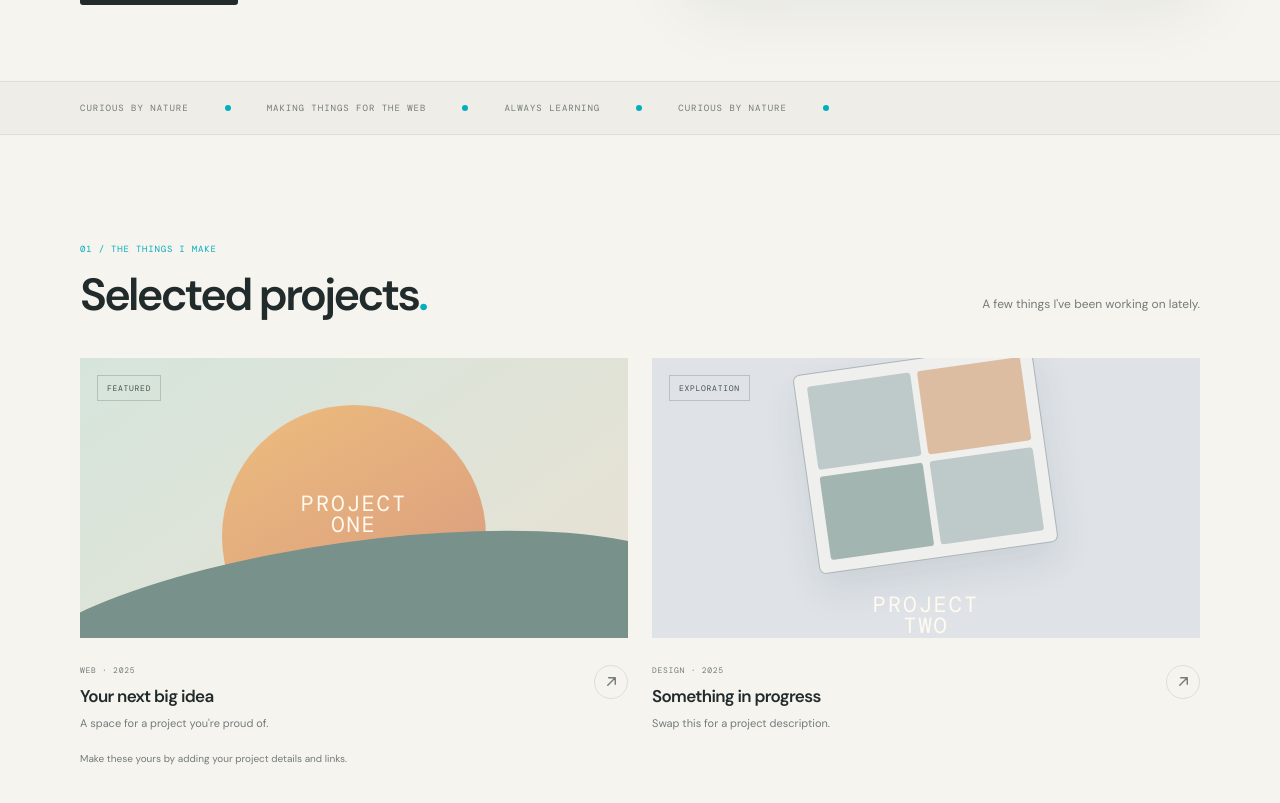
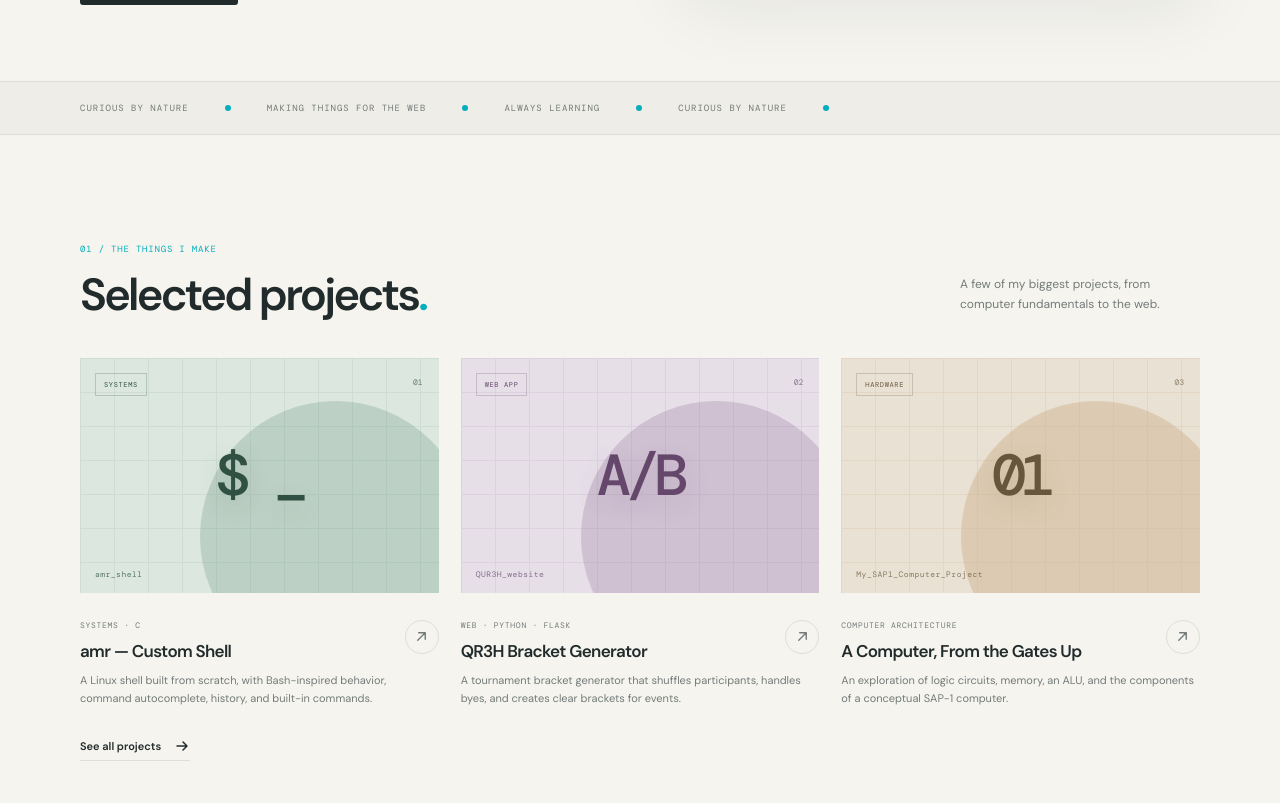
Before and after one commit to iAymanAli/site_portfolio, a React (Vite) app: page / in a window 1280 px wide. Shown: the part 597-1400 px from the top of the page. Built offline with nearby package versions, Linux system fonts and the light colour scheme.

Commit message:
added a page for projects

```diff
--- a/src/App.css
+++ b/src/App.css
@@ -368,7 +368,9 @@
   font-size: 9px;
 }
 
+.section-heading h1,
 .section-heading h2,
+.repo-layout h1,
 .repo-layout h2 {
   margin: 0;
   font-size: clamp(32px, 4vw, 45px);
@@ -387,110 +389,173 @@
 
 .project-grid {
   display: grid;
-  grid-template-columns: 1fr 1fr;
-  gap: 24px;
+  grid-template-columns: repeat(3, minmax(0, 1fr));
+  gap: 34px 22px;
 }
 
 .project-card {
+  display: block;
   min-width: 0;
+  color: inherit;
+  text-decoration: none;
 }
 
 .project-visual {
   position: relative;
   display: grid;
-  min-height: 280px;
+  min-height: 235px;
   overflow: hidden;
   place-items: center;
-  background: #dfe8df;
+  background: var(--visual-bg);
+  isolation: isolate;
+  transition: transform 200ms ease;
 }
 
-.visual-sunrise {
-  background: linear-gradient(145deg, #d6e5dc 0%, #e8e1d3 100%);
+.project-visual::before,
+.project-visual::after {
+  position: absolute;
+  z-index: -1;
+  content: '';
 }
 
-.visual-grid {
-  background: #dfe3e8;
+.project-visual::before {
+  right: -9%;
+  bottom: -34%;
+  width: 75%;
+  aspect-ratio: 1;
+  border: 1px solid var(--visual-accent);
+  border-radius: 50%;
+  background: var(--visual-accent);
+  opacity: 0.3;
 }
 
-[data-theme='dark'] .visual-sunrise {
-  background: linear-gradient(145deg, #31423f 0%, #4a433a 100%);
+.project-visual::after {
+  inset: 0;
+  background-image:
+    linear-gradient(var(--visual-accent) 1px, transparent 1px),
+    linear-gradient(90deg, var(--visual-accent) 1px, transparent 1px);
+  background-size: 34px 34px;
+  opacity: 0.13;
 }
 
-[data-theme='dark'] .visual-grid {
-  background: #303b44;
+.visual-shell {
+  --visual-bg: #dce8df;
+  --visual-accent: #789a8b;
+  --visual-ink: #315044;
+}
+
+.visual-computer {
+  --visual-bg: #e9e1d3;
+  --visual-accent: #bf9b69;
+  --visual-ink: #67553c;
+}
+
+.visual-algorithms {
+  --visual-bg: #dce3e9;
+  --visual-accent: #7892a6;
+  --visual-ink: #39576d;
+}
+
+.visual-brackets {
+  --visual-bg: #e6dfe8;
+  --visual-accent: #9c7aa2;
+  --visual-ink: #64476a;
+}
+
+.visual-expense {
+  --visual-bg: #dce8e4;
+  --visual-accent: #648e83;
+  --visual-ink: #365e53;
+}
+
+.visual-todo {
+  --visual-bg: #e1e3d8;
+  --visual-accent: #8d9872;
+  --visual-ink: #505b3c;
+}
+
+[data-theme='dark'] .visual-shell {
+  --visual-bg: #2a3b36;
+  --visual-accent: #6ea390;
+  --visual-ink: #b7d5c7;
+}
+
+[data-theme='dark'] .visual-computer {
+  --visual-bg: #40382d;
+  --visual-accent: #c39b60;
+  --visual-ink: #ead2aa;
+}
+
+[data-theme='dark'] .visual-algorithms {
+  --visual-bg: #2c3944;
+  --visual-accent: #779cb5;
+  --visual-ink: #c0d8e6;
+}
+
+[data-theme='dark'] .visual-brackets {
+  --visual-bg: #3a303c;
+  --visual-accent: #ad82b5;
+  --visual-ink: #e1c4e6;
+}
+
+[data-theme='dark'] .visual-expense {
+  --visual-bg: #293b37;
+  --visual-accent: #6eaa9b;
+  --visual-ink: #c0e0d6;
+}
+
+[data-theme='dark'] .visual-todo {
+  --visual-bg: #383b30;
+  --visual-accent: #a1ae7d;
+  --visual-ink: #dae3c1;
 }
 
 .visual-tag {
   position: absolute;
-  top: 17px;
-  left: 17px;
-  padding: 7px 9px;
-  border: 1px solid rgba(30, 50, 48, 0.2);
-  color: #42514d;
-  font-size: 8px;
+  top: 15px;
+  left: 15px;
+  padding: 6px 8px;
+  border: 1px solid color-mix(in srgb, var(--visual-ink) 24%, transparent);
+  color: var(--visual-ink);
+  font-size: 7px;
 }
 
-[data-theme='dark'] .visual-tag {
-  border-color: rgba(235, 242, 235, 0.25);
-  color: #e0e8e2;
+.visual-index {
+  position: absolute;
+  top: 19px;
+  right: 16px;
+  color: var(--visual-ink);
+  font-family: 'DM Mono', 'SFMono-Regular', Consolas, monospace;
+  font-size: 8px;
+  opacity: 0.7;
 }
 
-.sun-shape {
-  position: absolute;
-  top: 17%;
-  width: 48%;
-  aspect-ratio: 1;
-  border-radius: 50%;
-  background: linear-gradient(150deg, #efb873, #d58e76);
-  opacity: 0.9;
-}
-
-.visual-horizon {
-  position: absolute;
-  right: -15%;
-  bottom: -34%;
-  left: -15%;
-  height: 68%;
-  border-radius: 50% 50% 0 0;
-  background: #78918a;
-  transform: rotate(-8deg);
+.visual-symbol {
+  color: var(--visual-ink);
+  font-family: 'DM Mono', 'SFMono-Regular', Consolas, monospace;
+  font-size: clamp(38px, 5vw, 58px);
+  font-weight: 500;
+  letter-spacing: -0.1em;
+  text-shadow: 0 8px 26px color-mix(in srgb, var(--visual-ink) 15%, transparent);
 }
 
 .visual-word {
-  position: relative;
-  z-index: 1;
-  margin-top: 34px;
-  color: #fffaf0;
-  font-size: 22px;
-  line-height: 0.95;
-  text-align: center;
+  position: absolute;
+  bottom: 14px;
+  left: 15px;
+  max-width: calc(100% - 30px);
+  overflow: hidden;
+  color: var(--visual-ink);
+  font-family: 'DM Mono', 'SFMono-Regular', Consolas, monospace;
+  font-size: 8px;
+  letter-spacing: 0.06em;
+  opacity: 0.75;
+  text-overflow: ellipsis;
+  white-space: nowrap;
 }
 
-.grid-window {
-  display: grid;
-  width: 44%;
-  aspect-ratio: 1.2;
-  grid-template-columns: 1fr 1fr;
-  gap: 7px;
-  padding: 12px;
-  border: 1px solid rgba(54, 72, 81, 0.35);
-  border-radius: 7px;
-  background: rgba(248, 248, 242, 0.65);
-  box-shadow: 0 18px 36px rgba(43, 61, 71, 0.1);
-  transform: rotate(-8deg);
-}
-
-.grid-window span {
-  border-radius: 3px;
-  background: rgba(76, 110, 115, 0.3);
-}
-
-.grid-window span:nth-child(2) {
-  background: rgba(208, 155, 112, 0.6);
-}
-
-.grid-window span:nth-child(3) {
-  background: rgba(115, 145, 139, 0.62);
+.project-card:hover .project-visual {
+  transform: translateY(-3px);
 }
 
 .project-info {
@@ -522,6 +587,11 @@
   color: var(--muted);
 }
 
+.project-card:hover .project-arrow {
+  border-color: var(--accent);
+  color: var(--accent);
+}
+
 .project-arrow svg {
   width: 15px;
   stroke: currentColor;
@@ -538,6 +608,39 @@
 
 .project-note {
   margin: 9px 0 0;
+  line-height: 1.7;
+}
+
+.projects-more {
+  margin-top: 30px;
+}
+
+.page-section,
+.about-page,
+.repo-page {
+  min-height: 68vh;
+}
+
+.about-page,
+.repo-page {
+  display: grid;
+  align-items: center;
+}
+
+.wallet-symbol {
+  display: grid;
+  width: 68px;
+  height: 68px;
+  place-items: center;
+}
+
+.wallet-symbol svg {
+  width: 100%;
+  height: 100%;
+  stroke: currentColor;
+  stroke-linecap: round;
+  stroke-linejoin: round;
+  stroke-width: 2;
 }
 
 .edit-hint {
@@ -585,6 +688,7 @@
   max-width: 520px;
 }
 
+.about-copy h1,
 .about-copy h2 {
   margin: 0;
   font-size: clamp(30px, 4vw, 44px);
@@ -617,6 +721,14 @@
   align-items: center;
   gap: 20px;
   border-bottom: 1px solid var(--line);
+  color: inherit;
+  text-decoration: none;
+  transition: color 180ms ease;
+}
+
+.account-row:hover h3,
+.account-row:hover .account-placeholder {
+  color: var(--accent);
 }
 
 .account-number {
@@ -655,6 +767,7 @@
   gap: 60px;
 }
 
+.repo-layout h1,
 .repo-layout h2 {
   font-size: clamp(30px, 3.8vw, 42px);
   line-height: 1.2;
@@ -668,6 +781,14 @@
   padding: 23px;
   border: 1px solid var(--line);
   background: var(--page);
+  color: inherit;
+  text-decoration: none;
+  transition: border-color 180ms ease, transform 180ms ease;
+}
+
+.repo-card:hover {
+  transform: translateY(-2px);
+  border-color: var(--accent);
 }
 
 .repo-icon {
@@ -788,6 +909,10 @@
     min-height: 350px;
   }
 
+  .project-grid {
+    grid-template-columns: repeat(2, minmax(0, 1fr));
+  }
+
   .content-section {
     padding-block: 78px;
   }
--- a/src/App.jsx
+++ b/src/App.jsx
@@ -1,8 +1,92 @@
-import { useState } from 'react'
+import { useEffect, useState } from 'react'
+import {
+  BrowserRouter,
+  Link,
+  NavLink,
+  Navigate,
+  Route,
+  Routes,
+  useLocation,
+} from 'react-router'
 import './App.css'
 import logo from './assets/logo.png'
 
-const sections = ['Home', 'Projects', 'About', 'Accounts', 'Repo']
+const navigation = [
+  { label: 'Home', to: '/' },
+  { label: 'Projects', to: '/projects' },
+  { label: 'About', to: '/about' },
+  { label: 'Accounts', to: '/accounts' },
+  { label: 'Repo', to: '/repo' },
+]
+
+const projects = [
+  {
+    name: 'amr — Custom Shell',
+    category: 'SYSTEMS · C',
+    description:
+      'A Linux shell built from scratch, with Bash-inspired behavior, command autocomplete, history, and built-in commands.',
+    repository: 'amr_shell',
+    url: 'https://github.com/iAymanAli/amr_shell',
+    tag: 'SYSTEMS',
+    mark: '$ _',
+    visual: 'visual-shell',
+  },
+  {
+    name: 'QR3H Bracket Generator',
+    category: 'WEB · PYTHON · FLASK',
+    description:
+      'A tournament bracket generator that shuffles participants, handles byes, and creates clear brackets for events.',
+    repository: 'QUR3H_website',
+    url: 'https://github.com/iAymanAli/QUR3H_website',
+    tag: 'WEB APP',
+    mark: 'A/B',
+    visual: 'visual-brackets',
+  },
+  {
+    name: 'A Computer, From the Gates Up',
+    category: 'COMPUTER ARCHITECTURE',
+    description:
+      'An exploration of logic circuits, memory, an ALU, and the components of a conceptual SAP-1 computer.',
+    repository: 'My_SAP1_Computer_Project',
+    url: 'https://github.com/iAymanAli/My_SAP1_Computer_Project',
+    tag: 'HARDWARE',
+    mark: '01',
+    visual: 'visual-computer',
+  },
+  {
+    name: 'Algorithms & Data Structures',
+    category: 'FOUNDATIONS · C',
+    description:
+      'Search and sort algorithms, linked lists, stacks, queues, and hash tables implemented to understand how they work under the hood.',
+    repository: 'Algorithms_and_Data_structures',
+    url: 'https://github.com/iAymanAli/Algorithms_and_Data_structures',
+    tag: 'LEARNING',
+    mark: '{ }',
+    visual: 'visual-algorithms',
+  },
+  {
+    name: 'Expense Tracker',
+    category: 'PYTHON · CLI',
+    description:
+      'A command-line finance tracker for recording transactions, setting budgets, reviewing reports, and visualizing spending.',
+    repository: 'Expense_Tracker',
+    url: 'https://github.com/iAymanAli/Expense_Tracker',
+    tag: 'CS50 PYTHON',
+    mark: 'wallet',
+    visual: 'visual-expense',
+  },
+  {
+    name: 'Command-line To-do List',
+    category: 'PYTHON · CLI',
+    description:
+      'A lightweight task-list program created while learning Python fundamentals.',
+    repository: 'Ayman_to_do_list_program',
+    url: 'https://github.com/iAymanAli/Ayman_to_do_list_program',
+    tag: 'PYTHON',
+    mark: '✓',
+    visual: 'visual-todo',
+  },
+]
 
 function ArrowIcon({ diagonal = false }) {
   return diagonal ? (
@@ -29,50 +113,50 @@ function ThemeIcon({ isDark }) {
   )
 }
 
-function App() {
-  const [theme, setTheme] = useState(
-    () => window.localStorage.getItem('portfolio-theme') || 'light',
+function WalletIcon() {
+  return (
+    <svg aria-hidden="true" viewBox="0 0 64 64" fill="none">
+      <path d="M12 19.5h35a5 5 0 0 1 5 5v25a5 5 0 0 1-5 5H17a7 7 0 0 1-7-7v-25a3 3 0 0 1 3-3Z" />
+      <path d="M12 19.5 44 12a5 5 0 0 1 6 3.7l.8 3.8M10 28h42" />
+      <path d="M42 37h13v11H42a5.5 5.5 0 0 1 0-11Z" />
+      <circle cx="44" cy="42.5" r="1" />
+    </svg>
   )
-  const isDark = theme === 'dark'
-
-  function toggleTheme() {
-    const nextTheme = isDark ? 'light' : 'dark'
-    window.localStorage.setItem('portfolio-theme', nextTheme)
-    setTheme(nextTheme)
 }
 
+function ProjectCard({ project, index }) {
   return (
-    <div className="site-shell" data-theme={theme}>
-      <header className="site-header">
-        <a className="brand" href="#home" aria-label="Ayman Ali, home">
-          <img src={logo} alt="" />
-          <span>Ayman Ali</span>
+    <a
+      aria-label={`${project.name} on GitHub`}
+      className="project-card"
+      href={project.url}
+      rel="noreferrer"
+      target="_blank"
+    >
+      <div className={`project-visual ${project.visual}`}>
+        <span className="visual-tag">{project.tag}</span>
+        <span className="visual-index">{String(index + 1).padStart(2, '0')}</span>
+        <span aria-hidden="true" className={`visual-symbol${project.mark === 'wallet' ? ' wallet-symbol' : ''}`}>
+          {project.mark === 'wallet' ? <WalletIcon /> : project.mark}
+        </span>
+        <span className="visual-word">{project.repository}</span>
+      </div>
+      <div className="project-info">
+        <div>
+          <span className="project-type">{project.category}</span>
+          <h3>{project.name}</h3>
+        </div>
+        <span className="project-arrow" aria-hidden="true"><ArrowIcon diagonal /></span>
+      </div>
+      <p className="project-note">{project.description}</p>
     </a>
+  )
+}
 
-        <nav className="main-nav" aria-label="Main navigation">
-          {sections.map((section) => (
-            <a
-              className={section === 'Home' ? 'nav-link active' : 'nav-link'}
-              href={`#${section.toLowerCase()}`}
-              key={section}
-            >
-              {section}
-            </a>
-          ))}
-        </nav>
-
-        <button
-          aria-label={`Switch to ${isDark ? 'light' : 'dark'} mode`}
-          className="theme-toggle"
-          onClick={toggleTheme}
-          type="button"
-        >
-          <ThemeIcon isDark={isDark} />
-        </button>
-      </header>
-
-      <main>
-        <section className="hero section-wrap" id="home">
+function HomePage() {
+  return (
+    <>
+      <section className="hero section-wrap">
         <div className="hero-copy">
           <div className="eyebrow"><span className="status-dot" /> AVAILABLE FOR WHAT&apos;S NEXT</div>
           <h1>
@@ -87,9 +171,9 @@ function App() {
             place for the things I make, the things I learn, and what I&apos;m
             exploring next.
           </p>
-            <a className="primary-link" href="#projects">
+          <Link className="primary-link" to="/projects">
             Explore my work <ArrowIcon />
-            </a>
+          </Link>
         </div>
 
         <div className="hero-art" aria-label="Ayman Ali logo">
@@ -114,107 +198,112 @@ function App() {
         </div>
       </div>
 
-        <section className="content-section section-wrap" id="projects">
+      <section className="content-section section-wrap">
         <div className="section-heading">
           <div>
             <span className="section-kicker">01 / THE THINGS I MAKE</span>
             <h2>Selected projects<span className="accent">.</span></h2>
           </div>
-            <p>A few things I&apos;ve been working on lately.</p>
+          <p>A few of my biggest projects, from computer fundamentals to the web.</p>
         </div>
+        <div className="project-grid">
+          {projects.slice(0, 3).map((project, index) => (
+            <ProjectCard index={index} key={project.repository} project={project} />
+          ))}
+        </div>
+        <Link className="text-link projects-more" to="/projects">
+          See all projects <ArrowIcon />
+        </Link>
+      </section>
+    </>
+  )
+}
 
+function ProjectsPage() {
+  return (
+    <section className="content-section section-wrap page-section">
+      <div className="section-heading">
+        <div>
+          <span className="section-kicker">01 / THE THINGS I MAKE</span>
+          <h1>Selected projects<span className="accent">.</span></h1>
+        </div>
+        <p>Projects and experiments in systems, computer science, and the web.</p>
+      </div>
       <div className="project-grid">
-            <article className="project-card project-featured">
-              <div className="project-visual visual-sunrise">
-                <span className="visual-tag">FEATURED</span>
-                <div className="sun-shape" />
-                <div className="visual-horizon" />
-                <span className="visual-word">PROJECT<br />ONE</span>
+        {projects.map((project, index) => (
+          <ProjectCard index={index} key={project.repository} project={project} />
+        ))}
       </div>
-              <div className="project-info">
-                <div>
-                  <span className="project-type">WEB · 2025</span>
-                  <h3>Your next big idea</h3>
-                </div>
-                <span className="project-arrow" aria-hidden="true"><ArrowIcon diagonal /></span>
-              </div>
-              <p className="project-note">A space for a project you&apos;re proud of.</p>
-            </article>
+    </section>
+  )
+}
 
-            <article className="project-card">
-              <div className="project-visual visual-grid">
-                <span className="visual-tag">EXPLORATION</span>
-                <div className="grid-window">
-                  <span /><span /><span /><span />
-                </div>
-                <span className="visual-word">PROJECT<br />TWO</span>
-              </div>
-              <div className="project-info">
-                <div>
-                  <span className="project-type">DESIGN · 2025</span>
-                  <h3>Something in progress</h3>
-                </div>
-                <span className="project-arrow" aria-hidden="true"><ArrowIcon diagonal /></span>
-              </div>
-              <p className="project-note">Swap this for a project description.</p>
-            </article>
-          </div>
-          <p className="edit-hint">Make these yours by adding your project details and links.</p>
-        </section>
-
-        <section className="about-section" id="about">
+function AboutPage() {
+  return (
+    <section className="about-section about-page">
       <div className="section-wrap about-layout">
         <div className="about-mark">
           <span className="section-kicker">02 / A LITTLE ABOUT ME</span>
           <span className="about-number">A<span>.</span></span>
         </div>
         <div className="about-copy">
-              <h2>Good work starts with <span>good questions.</span></h2>
+          <h1>Good work starts with <span>good questions.</span></h1>
           <p>
             I&apos;m Ayman — a curious mind who enjoys turning ideas into
             thoughtful digital experiences. I care about the details,
             value keeping things simple, and believe there&apos;s always
             something new to learn.
           </p>
-              <a className="text-link" href="#accounts">
-                A little more about me <ArrowIcon />
-              </a>
+          <Link className="text-link" to="/accounts">
+            Find me on GitHub <ArrowIcon />
+          </Link>
         </div>
       </div>
     </section>
+  )
+}
 
-        <section className="content-section section-wrap" id="accounts">
+function AccountsPage() {
+  return (
+    <section className="content-section section-wrap page-section">
       <div className="section-heading">
         <div>
           <span className="section-kicker">03 / AROUND THE INTERNET</span>
-              <h2>Find me elsewhere<span className="accent">.</span></h2>
+          <h1>Find me on GitHub<span className="accent">.</span></h1>
         </div>
-            <p>Places where I share, connect, and keep learning.</p>
+        <p>Browse my public projects, experiments, and code.</p>
       </div>
       <div className="account-list">
-            {[
-              ['01', 'GitHub', 'Code, experiments & open source'],
-              ['02', 'LinkedIn', 'Professional updates & connections'],
-              ['03', 'Email', 'A good place to start a conversation'],
-            ].map(([number, name, description]) => (
-              <div className="account-row" key={name}>
-                <span className="account-number">{number}</span>
-                <h3>{name}</h3>
-                <p>{description}</p>
-                <span className="account-placeholder">ADD YOUR LINK</span>
+        <a
+          className="account-row"
+          href="https://github.com/iAymanAli"
+          rel="noreferrer"
+          target="_blank"
+        >
+          <span className="account-number">01</span>
+          <h3>GitHub</h3>
+          <p>Code, experiments &amp; open source</p>
+          <span className="account-placeholder">iAYMANALI ↗</span>
+        </a>
       </div>
-            ))}
-          </div>
-          <p className="edit-hint">Add your profile and contact links here when you&apos;re ready.</p>
     </section>
+  )
+}
 
-        <section className="repo-section" id="repo">
+function RepoPage() {
+  return (
+    <section className="repo-section repo-page">
       <div className="section-wrap repo-layout">
         <div>
           <span className="section-kicker">04 / BUILT IN THE OPEN</span>
-              <h2>A home for the code<br />behind the ideas<span className="accent">.</span></h2>
+          <h1>A home for the code<br />behind the ideas<span className="accent">.</span></h1>
         </div>
-            <div className="repo-card">
+        <a
+          className="repo-card"
+          href="https://github.com/iAymanAli?tab=repositories"
+          rel="noreferrer"
+          target="_blank"
+        >
           <div className="repo-icon" aria-hidden="true">
             <svg viewBox="0 0 24 24" fill="none">
               <path d="M9 19c-4.3 1.4-4.3-2.5-6-3m12 6v-3.9a3.4 3.4 0 0 0-.9-2.7c3-.3 6.1-1.5 6.1-6.7a5.2 5.2 0 0 0-1.4-3.6 4.8 4.8 0 0 0-.1-3.6S17.5 1.2 14 3.5a13 13 0 0 0-7 0C3.5 1.2 2.3 1.5 2.3 1.5a4.8 4.8 0 0 0-.1 3.6A5.2 5.2 0 0 0 .8 8.7c0 5.2 3.1 6.4 6.1 6.7A3.4 3.4 0 0 0 6 18.1V22" transform="translate(2 0)" />
@@ -222,24 +311,98 @@ function App() {
           </div>
           <div>
             <span className="repo-label">GITHUB REPOSITORIES</span>
-                <p>Your code, experiments, and contributions all in one place.</p>
+            <p>Explore my public repositories and the code behind them.</p>
           </div>
-              <span className="repo-coming">PROFILE LINK COMING SOON</span>
-            </div>
+          <span className="repo-coming">VIEW iAYMANALI ON GITHUB ↗</span>
+        </a>
       </div>
     </section>
+  )
+}
+
+function ScrollToTop() {
+  const { pathname } = useLocation()
+
+  useEffect(() => {
+    window.scrollTo(0, 0)
+  }, [pathname])
+
+  return null
+}
+
+function AppLayout() {
+  const [theme, setTheme] = useState(
+    () => window.localStorage.getItem('portfolio-theme') || 'light',
+  )
+  const isDark = theme === 'dark'
+
+  function toggleTheme() {
+    const nextTheme = isDark ? 'light' : 'dark'
+    window.localStorage.setItem('portfolio-theme', nextTheme)
+    setTheme(nextTheme)
+  }
+
+  return (
+    <div className="site-shell" data-theme={theme}>
+      <ScrollToTop />
+      <header className="site-header">
+        <Link className="brand" to="/" aria-label="Ayman Ali, home">
+          <img src={logo} alt="" />
+          <span>Ayman Ali</span>
+        </Link>
+
+        <nav className="main-nav" aria-label="Main navigation">
+          {navigation.map(({ label, to }) => (
+            <NavLink
+              className={({ isActive }) => isActive ? 'nav-link active' : 'nav-link'}
+              end={to === '/'}
+              key={to}
+              to={to}
+            >
+              {label}
+            </NavLink>
+          ))}
+        </nav>
+
+        <button
+          aria-label={`Switch to ${isDark ? 'light' : 'dark'} mode`}
+          className="theme-toggle"
+          onClick={toggleTheme}
+          type="button"
+        >
+          <ThemeIcon isDark={isDark} />
+        </button>
+      </header>
+
+      <main>
+        <Routes>
+          <Route element={<HomePage />} path="/" />
+          <Route element={<ProjectsPage />} path="/projects" />
+          <Route element={<AboutPage />} path="/about" />
+          <Route element={<AccountsPage />} path="/accounts" />
+          <Route element={<RepoPage />} path="/repo" />
+          <Route element={<Navigate replace to="/" />} path="*" />
+        </Routes>
       </main>
 
       <footer className="site-footer section-wrap">
-        <a className="brand footer-brand" href="#home">
+        <Link className="brand footer-brand" to="/">
           <img src={logo} alt="" />
           <span>Ayman Ali</span>
-        </a>
+        </Link>
         <p>Thoughtfully made, one pixel at a time.</p>
-        <a className="back-top" href="#home">BACK TO TOP <ArrowIcon diagonal /></a>
+        <Link className="back-top" to="/">BACK TO TOP <ArrowIcon diagonal /></Link>
       </footer>
     </div>
   )
 }
 
+function App() {
+  return (
+    <BrowserRouter>
+      <AppLayout />
+    </BrowserRouter>
+  )
+}
+
 export default App
```
Also changed, not shown: eslint.config.js (+9 -3 lines), package.json (+6 -4 lines), 1 other file (tests, documents, lock files or other folders). Lines whose indentation alone changed are shown as unchanged.
